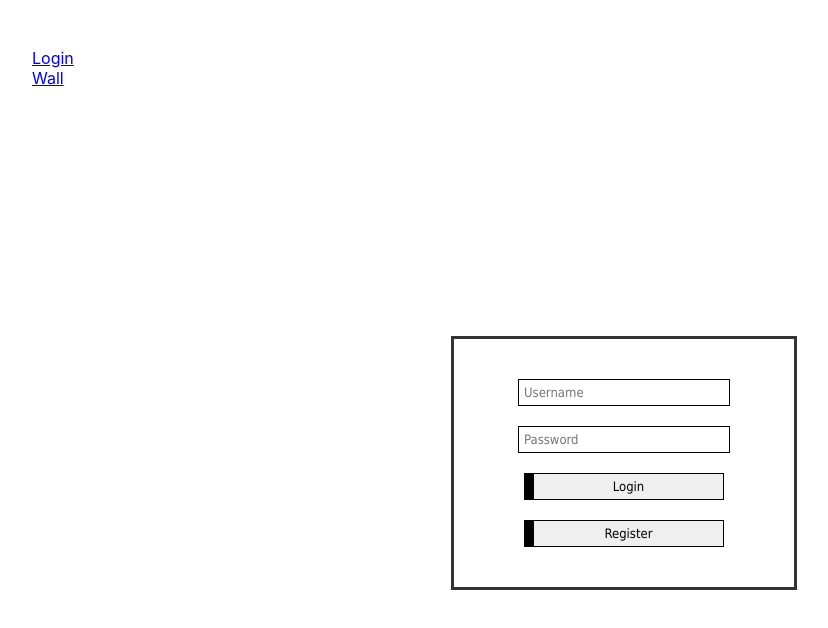
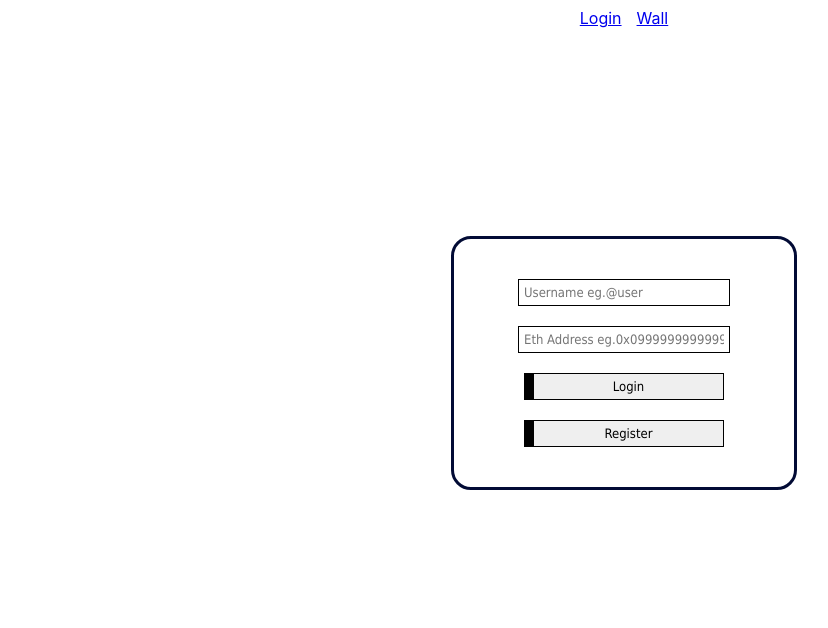
Before and after one commit to pradeepp88/Design-patterns-community-reward-token, a React (Create React App) app in the folder code/frontend/: page / in a window 1280 px wide. Shown: the top 628 px of the page, without its empty margins (16-844 px from the left). Built offline with nearby package versions, Linux system fonts and the light colour scheme.

Commit message:
added css for navbar

```diff
--- a/code/frontend/src/Components/Login.css
+++ b/code/frontend/src/Components/Login.css
@@ -4,7 +4,8 @@
     margin: 200px auto;
     padding: 20px;
     width: 300px;
-    border: 3px solid #333333;
+    border: 3px solid #020b35;
+    border-radius: 20px;
     background: #ffffff;
   }
 
--- a/code/frontend/src/Components/LoginForm.js
+++ b/code/frontend/src/Components/LoginForm.js
@@ -68,8 +68,18 @@ const LoginForm = () => {
 
     <div className="login">
       <form action="" method="">
-        <input type="text" name="username" placeholder="Username" required />
-        <input type="text" name="password" placeholder="Password" required />
+        <input
+          type="text"
+          name="username"
+          placeholder="Username eg.@user"
+          required
+        />
+        <input
+          type="text"
+          name="address"
+          placeholder="Eth Address eg.0x099999999999999999999"
+          required
+        />
         <input type="submit" value="Login" onClick={(e) => handleSubmit(e)} />
         <input type="submit" value="Register" />
       </form>
--- a/code/frontend/src/Components/Navbar.js
+++ b/code/frontend/src/Components/Navbar.js
@@ -3,7 +3,16 @@ import { Link } from "react-router-dom";
 
 export default function Navbar() {
   return (
-    <div style={{ display: "grid", spacing: "1em", padding: "3em" }}>
+    <div
+      style={{
+        display: "grid",
+        gridTemplateColumns: "auto auto",
+        placeItems: "center",
+        justifyContent: "center",
+        gridGap: "15px",
+        padding: ".5em",
+      }}
+    >
       <Link to="/">Login </Link>
       <Link to="/home">Wall</Link>
     </div>
```
